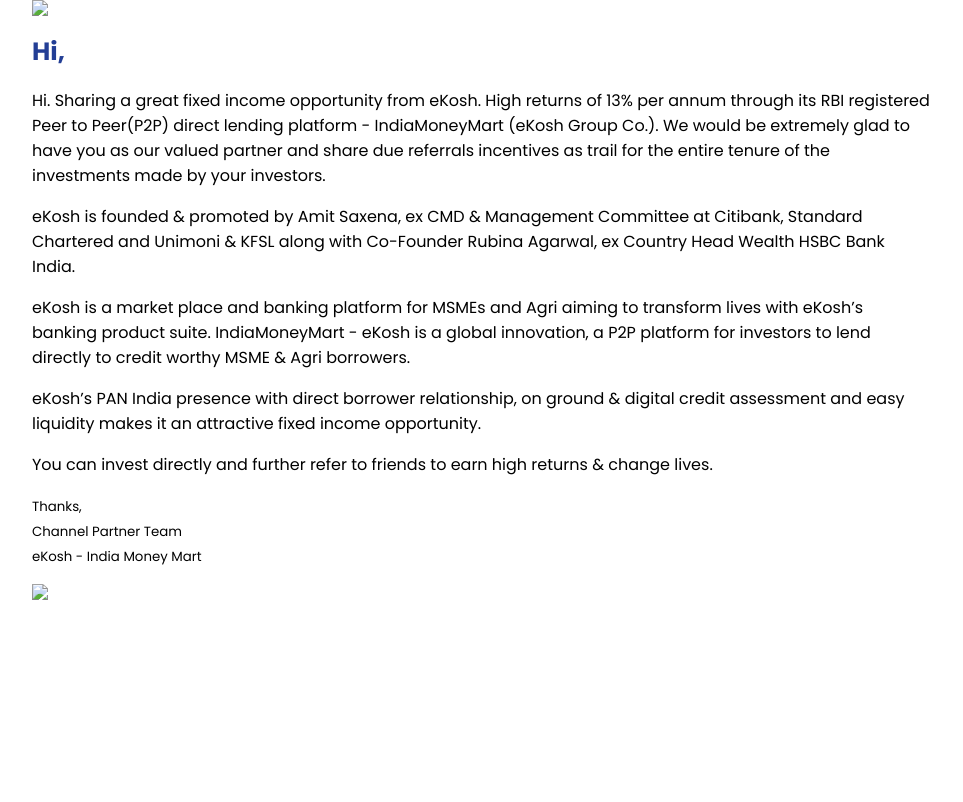
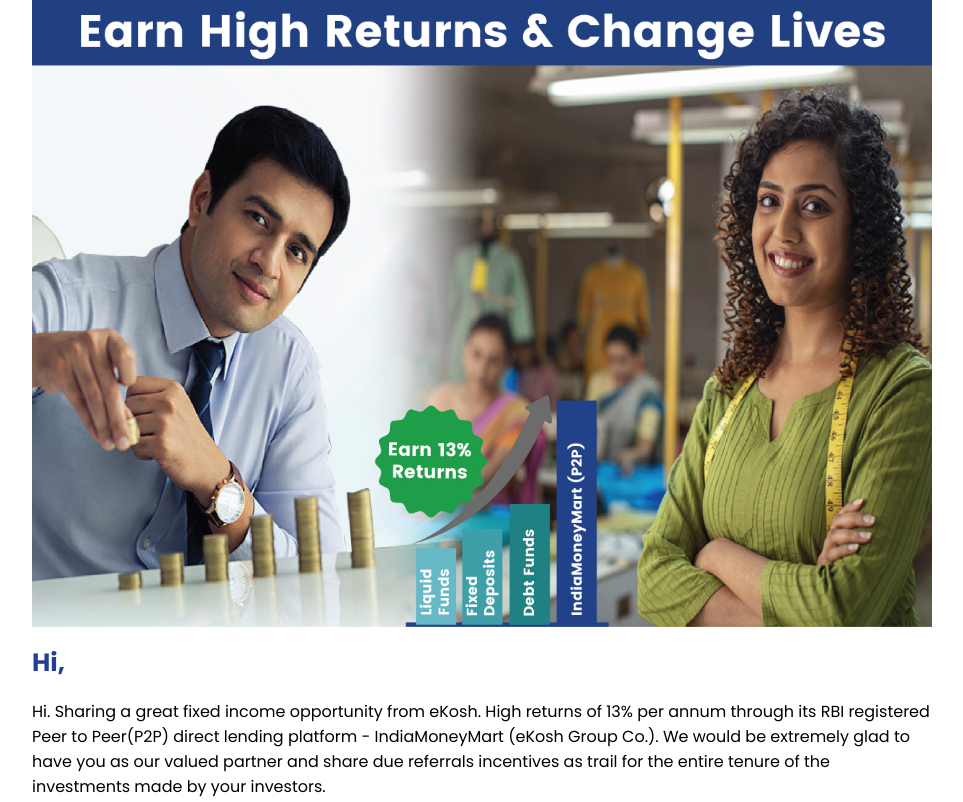
Before and after one commit to kaustubhs07/ekosh, a plain HTML site: page index.html in a window 1280 px wide. Shown: the top 802 px of the page, without its empty margins (158-1121 px from the left). Drawn offline with Linux system fonts and the light colour scheme.

Commit message:
Update index.html

```diff
--- a/index.html
+++ b/index.html
@@ -50,7 +50,7 @@
 </head>
 <body>
     <div>
-        <img src="img/emailer-01.jpg" style="align-items: center;">
+        <img src="emailer-01.jpg" style="align-items: center;">
 
 
       <h1>Hi,</h1>
@@ -65,7 +65,7 @@
         <small>eKosh - India Money Mart</small><br>
        </p>
        <footer>
-        <img src="img/emailer-02.jpg" style="align-items: center;">
+        <img src="emailer-02.jpg" style="align-items: center;">
        </footer>
   </div>
 
```
